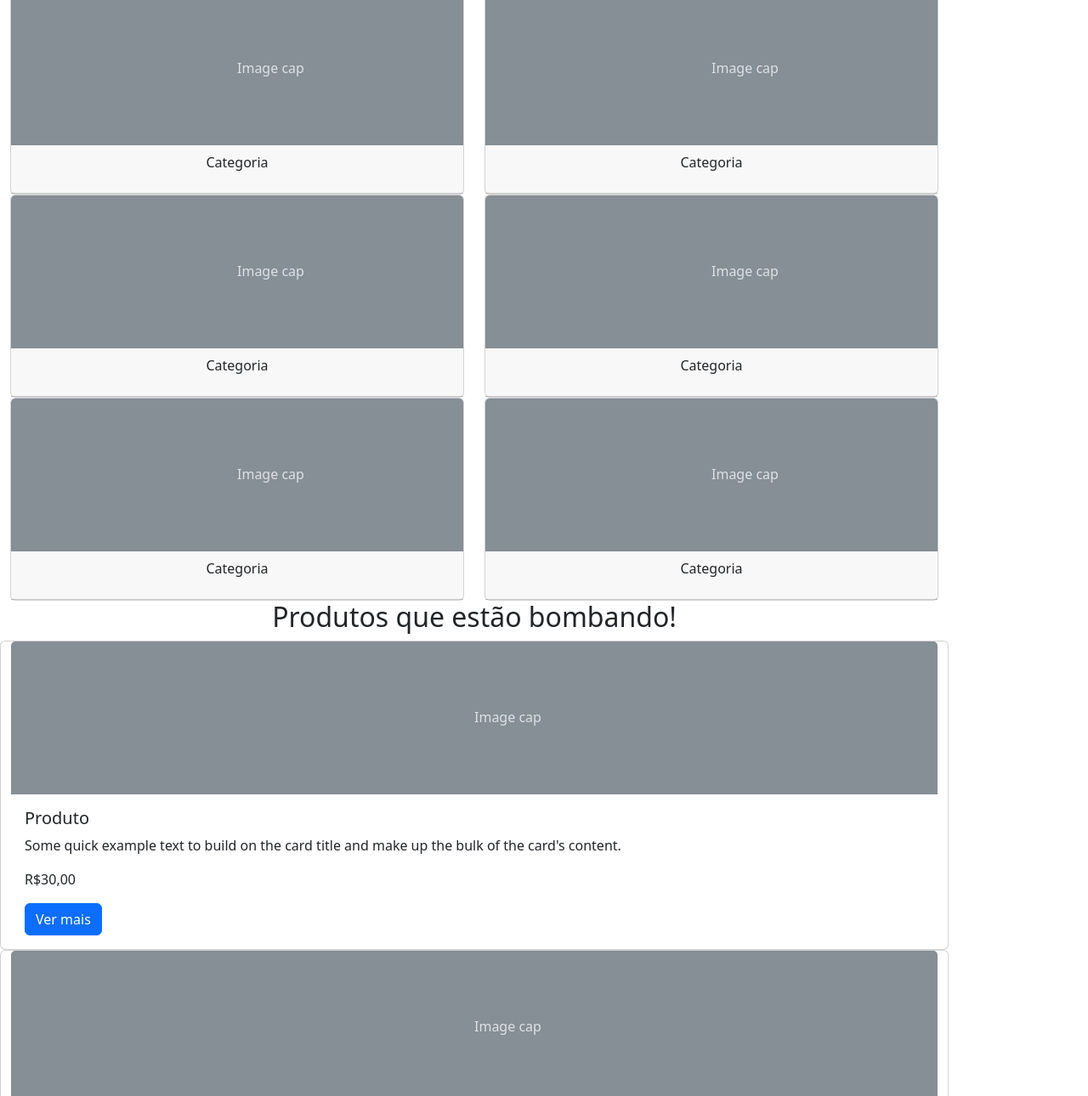
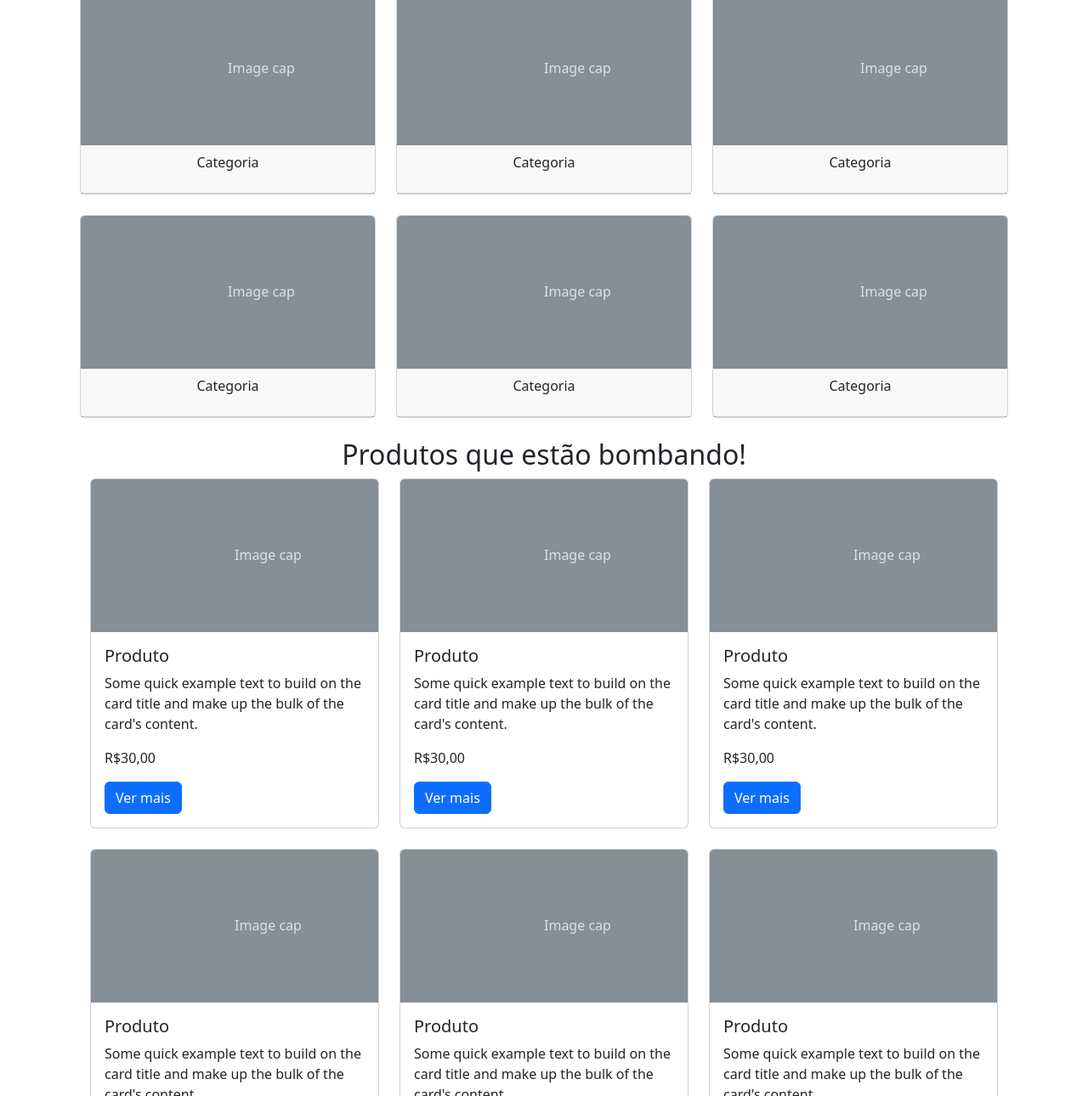
Before and after one commit to AdielsonMedeiros/bootstrap-studyng, a plain HTML site: page index.html in a window 1280 px wide. Shown: the part 512-1802 px from the top of the page at 85% size. Drawn offline with nearby package versions, Linux system fonts and the light colour scheme.

Commit message:
parte de baixo finalizado

```diff
--- a/index.html
+++ b/index.html
@@ -168,10 +168,10 @@
       </button>
     </div>
 
-    <h2 class="text-center">Busca por categoria:</h2>
+    <h2 class="text-center">Busque por categoria:</h2>
 
-    <div class="container row">
-      <div class="col-6">
+    <div class="container row mx-auto g-4">
+      <div class="col-6 col-md-4 col-xxl-2">
         <div class="card">
           <svg
             class="bd-placeholder-img card-img-top"
@@ -193,8 +193,7 @@
         </div>
       </div>
 
-
-      <div class="col-6">
+      <div class="col-6 col-md-4 col-xxl-2">
         <div class="card">
           <svg
             class="bd-placeholder-img card-img-top"
@@ -216,9 +215,7 @@
         </div>
       </div>
 
-
-
-      <div class="col-6">
+      <div class="col-6 col-md-4 col-xxl-2">
         <div class="card">
           <svg
             class="bd-placeholder-img card-img-top"
@@ -240,9 +237,7 @@
         </div>
       </div>
 
-
-
-      <div class="col-6">
+      <div class="col-6 col-md-4 col-xxl-2">
         <div class="card">
           <svg
             class="bd-placeholder-img card-img-top"
@@ -264,8 +259,7 @@
         </div>
       </div>
 
-
-      <div class="col-6">
+      <div class="col-6 col-md-4 col-xxl-2">
         <div class="card">
           <svg
             class="bd-placeholder-img card-img-top"
@@ -287,8 +281,7 @@
         </div>
       </div>
 
-
-      <div class="col-6">
+      <div class="col-6 col-md-4 col-xxl-2">
         <div class="card">
           <svg
             class="bd-placeholder-img card-img-top"
@@ -312,7 +305,8 @@
 
       <h2 class="text-center">Produtos que estão bombando!</h2>
 
-
+      <div class="container row mx-auto">
+        <div class="col-12 col-md-6 col-xl-4 pb-4">
           <div class="card">
             <svg
               class="bd-placeholder-img card-img-top"
@@ -331,14 +325,16 @@
             <div class="card-body">
               <h5 class="card-title">Produto</h5>
               <p class="card-text">
-            Some quick example text to build on the card title and make up the
-            bulk of the card's content.
+                Some quick example text to build on the card title and make up
+                the bulk of the card's content.
               </p>
               <p>R$30,00</p>
               <a href="a" class="btn btn-primary">Ver mais</a>
             </div>
           </div>
+        </div>
 
+        <div class="col-12 col-md-6 col-xl-4 pb-4">
           <div class="card">
             <svg
               class="bd-placeholder-img card-img-top"
@@ -357,14 +353,16 @@
             <div class="card-body">
               <h5 class="card-title">Produto</h5>
               <p class="card-text">
-            Some quick example text to build on the card title and make up the
-            bulk of the card's content.
+                Some quick example text to build on the card title and make up
+                the bulk of the card's content.
               </p>
               <p>R$30,00</p>
               <a href="a" class="btn btn-primary">Ver mais</a>
             </div>
           </div>
+        </div>
 
+        <div class="col-12 col-md-6 col-xl-4 pb-4">
           <div class="card">
             <svg
               class="bd-placeholder-img card-img-top"
@@ -383,14 +381,16 @@
             <div class="card-body">
               <h5 class="card-title">Produto</h5>
               <p class="card-text">
-            Some quick example text to build on the card title and make up the
-            bulk of the card's content.
+                Some quick example text to build on the card title and make up
+                the bulk of the card's content.
               </p>
               <p>R$30,00</p>
               <a href="a" class="btn btn-primary">Ver mais</a>
             </div>
           </div>
+        </div>
 
+        <div class="col-12 col-md-6 col-xl-4 pb-4">
           <div class="card">
             <svg
               class="bd-placeholder-img card-img-top"
@@ -409,14 +409,16 @@
             <div class="card-body">
               <h5 class="card-title">Produto</h5>
               <p class="card-text">
-            Some quick example text to build on the card title and make up the
-            bulk of the card's content.
+                Some quick example text to build on the card title and make up
+                the bulk of the card's content.
               </p>
               <p>R$30,00</p>
               <a href="a" class="btn btn-primary">Ver mais</a>
             </div>
           </div>
+        </div>
 
+        <div class="col-12 col-md-6 col-xl-4 pb-4">
           <div class="card">
             <svg
               class="bd-placeholder-img card-img-top"
@@ -435,14 +437,16 @@
             <div class="card-body">
               <h5 class="card-title">Produto</h5>
               <p class="card-text">
-            Some quick example text to build on the card title and make up the
-            bulk of the card's content.
+                Some quick example text to build on the card title and make up
+                the bulk of the card's content.
               </p>
               <p>R$30,00</p>
               <a href="a" class="btn btn-primary">Ver mais</a>
             </div>
           </div>
+        </div>
 
+        <div class="col-12 col-md-6 col-xl-4 pb-4">
           <div class="card">
             <svg
               class="bd-placeholder-img card-img-top"
@@ -461,11 +465,13 @@
             <div class="card-body">
               <h5 class="card-title">Produto</h5>
               <p class="card-text">
-            Some quick example text to build on the card title and make up the
-            bulk of the card's content.
+                Some quick example text to build on the card title and make up
+                the bulk of the card's content.
               </p>
               <p>R$30,00</p>
               <a href="a" class="btn btn-primary">Ver mais</a>
+            </div>
+          </div>
         </div>
       </div>
     </div>
```
Lines whose indentation alone changed are shown as unchanged.
